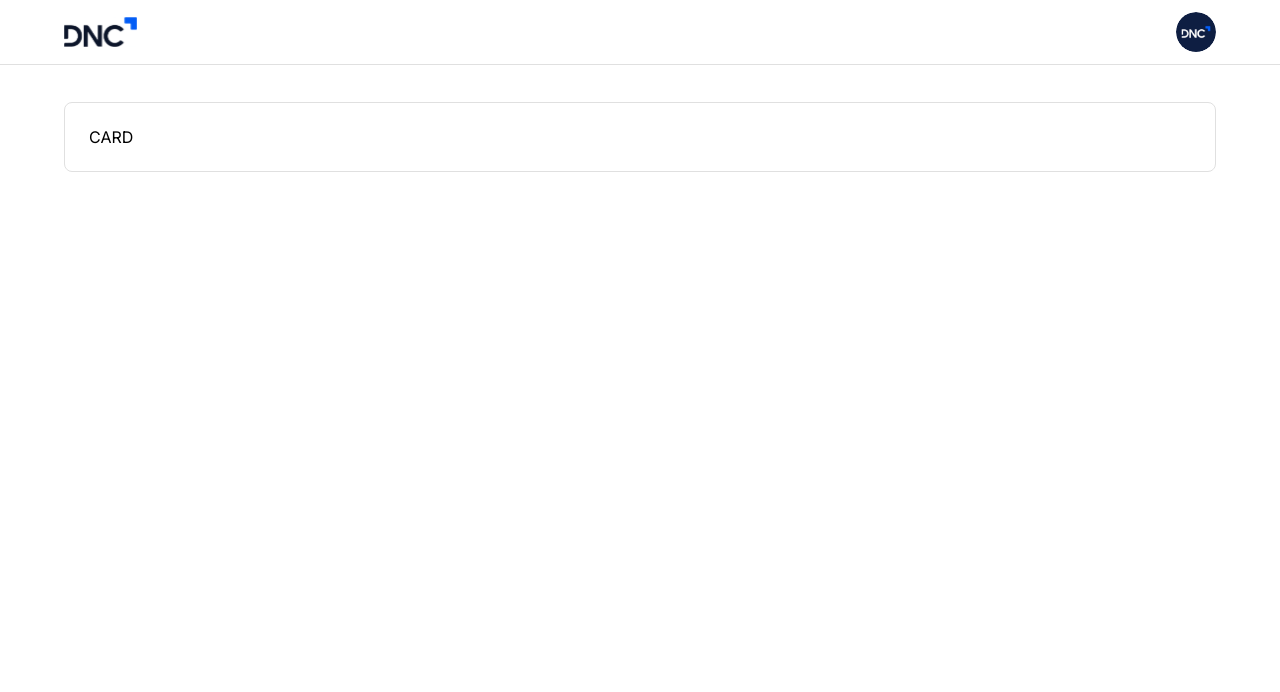
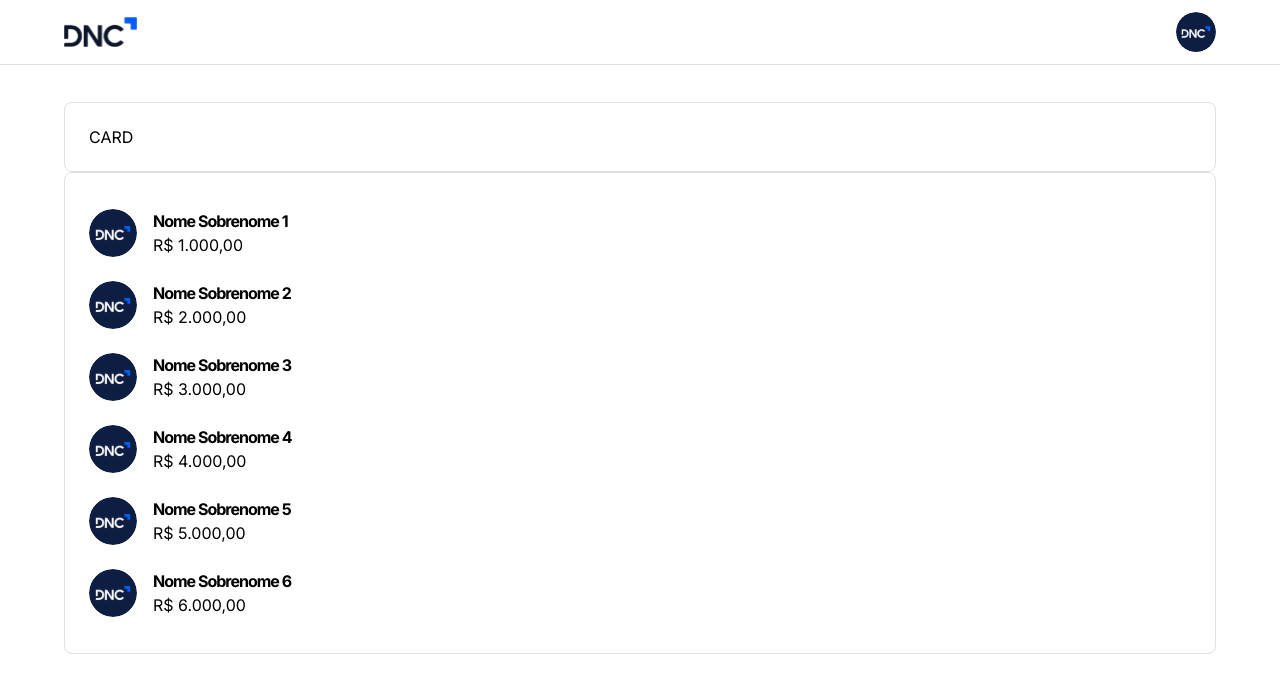
Before and after one commit to JonatasPablo/dnc-sales-dashboard-jp, a React (Vite) app: page /home in a window 1280 px wide. Shown: the top 692 px of the page. Built offline with nearby package versions, Linux system fonts and the light colour scheme.

Commit message:
Feat: Avatars List Component

```diff
--- /dev/null
+++ b/src/components/AvatarList.tsx
@@ -0,0 +1,39 @@
+import { StyledH2, StyledSpan } from "@/components";
+import { Avatar, Box} from '@mui/material';
+import { pxToRem } from "@/utils";
+import { AvatarsListProps } from "@/types";
+
+function AvatarList(props: AvatarsListProps){
+  return (
+    <>
+      {
+        props.listData.map((item, index) => (
+          <Box sx={{
+            alignItems: 'center',
+            display: 'flex',
+            padding: `${pxToRem(12)} 0`,
+            key: {index}
+          }}>
+            <Box>
+              <Avatar
+                alt={item.name}
+                src={item.avatar}
+                sx={{
+                  width: pxToRem(48),
+                  height: pxToRem(48),
+                  marginRight: pxToRem(16)
+                }}
+              />
+            </Box>
+            <Box>
+              <StyledH2>{item.name}</StyledH2>
+              <StyledSpan>{item.subtitle}</StyledSpan>
+            </Box>
+          </Box>
+        ))
+      }
+    </>
+  )
+}
+
+export default AvatarList
--- a/src/components/index.ts
+++ b/src/components/index.ts
@@ -1,3 +1,4 @@
+export { default as AvatarsList } from './AvatarList'
 export {default as FormComponent} from './FormComponent'
 export {default as Header} from './Header'
 export * from './CardComponents'
--- a/src/pages/Home.tsx
+++ b/src/pages/Home.tsx
@@ -1,12 +1,48 @@
-import { CardComponent, Header } from '@/components'
+import { AvatarsList, CardComponent, Header } from '@/components'
 import { Container } from '@mui/material'
+import { currencyConverter } from '@/utils'
 
 function Home() {
+  const mockListData = [
+    {
+      avatar: '/dnc-avatar.svg',
+      name: 'Nome Sobrenome 1',
+      subtitle: currencyConverter(1000),
+    },
+    {
+      avatar: '/dnc-avatar.svg',
+      name: 'Nome Sobrenome 2',
+      subtitle: currencyConverter(2000),
+    },
+    {
+      avatar: '/dnc-avatar.svg',
+      name: 'Nome Sobrenome 3',
+      subtitle: currencyConverter(3000),
+    },
+    {
+      avatar: '/dnc-avatar.svg',
+      name: 'Nome Sobrenome 4',
+      subtitle: currencyConverter(4000),
+    },
+    {
+      avatar: '/dnc-avatar.svg',
+      name: 'Nome Sobrenome 5',
+      subtitle: currencyConverter(5000),
+    },
+    {
+      avatar: '/dnc-avatar.svg',
+      name: 'Nome Sobrenome 6',
+      subtitle: currencyConverter(6000),
+    },
+  ]
   return (
     <>
       <Header />
         <Container maxWidth="lg">
           <CardComponent>CARD</CardComponent>
+          <CardComponent>
+            <AvatarsList listData={mockListData}/>
+          </CardComponent>
         </Container>
       </>
   )
--- a/src/types/index.ts
+++ b/src/types/index.ts
@@ -1,3 +1,4 @@
+export * from './AvatarsList'
 export * from './theme'
 export * from './typographies'
 export * from './formComponents'
--- /dev/null
+++ b/src/utils/currencyConverter.ts
@@ -0,0 +1,12 @@
+/**
+ * Convert to BRL currency format
+ * @param value - Number to be converted
+ * @returns Converted BRL string
+ */
+
+export function currencyConverter(value: number): string {
+  return new Intl.NumberFormat('pt-BR', {
+    style: 'currency',
+    currency: 'BRL',
+  }).format(value)
+}
--- a/src/utils/index.ts
+++ b/src/utils/index.ts
@@ -1 +1,2 @@
+export * from './currencyConverter'
 export * from './pxToRem'
```
Also changed, not shown: src/types/AvatarsList.d.ts (added, +9 -0 lines).
